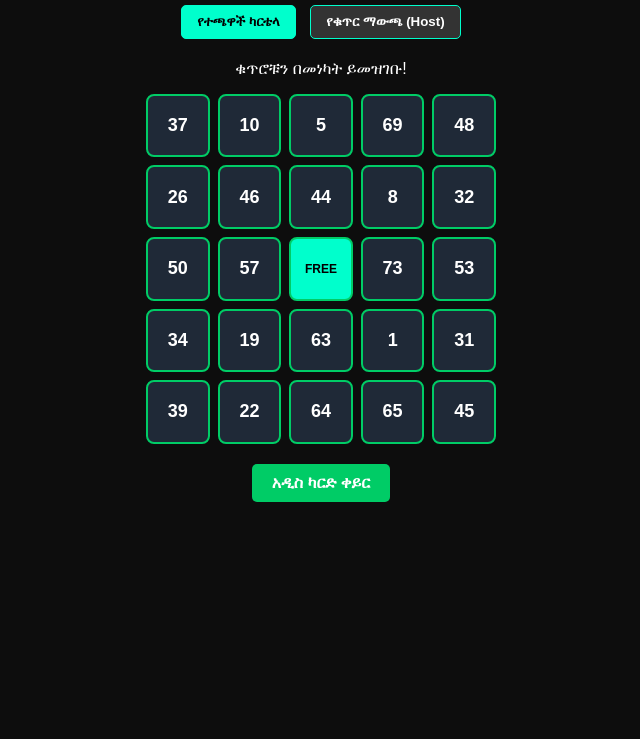
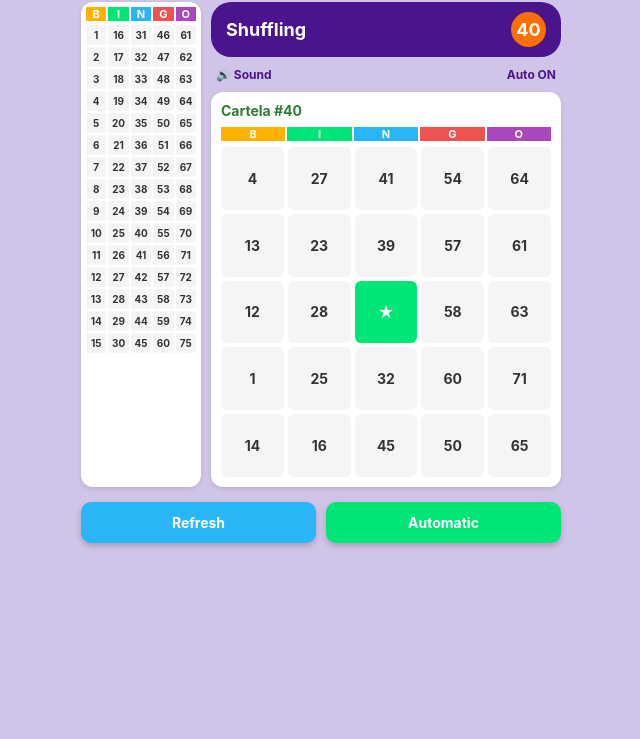
Before and after one commit to dilayp37-cmd/dila-bingo, a plain HTML site: page index.html in a window 1280 px wide. Shown: the part 61-800 px from the top of the page, without its empty margins (319-959 px from the left). Drawn offline with Linux system fonts and the light colour scheme.

Commit message:
Update index.html

```diff
--- a/index.html
+++ b/index.html
@@ -3,189 +3,406 @@
 <html lang="am">
 <head>
     <meta charset="UTF-8">
-    <meta name="viewport" content="width=device-width, initial-scale=1.0">
-    <title>ዲላ ቢንጎ (Dila Bingo)</title>
+    <meta name="viewport" content="width=device-width, initial-scale=1.0, maximum-scale=1.0, user-scalable=no">
+    <title>Dila Bingo</title>
     <style>
+        :root {
+            --bg-color: #d1c4e9;
+            --header-bg: #4a148c;
+            --card-bg: #ffffff;
+            --b-color: #ffb300;
+            --i-color: #00e676;
+            --n-color: #29b6f6;
+            --g-color: #ef5350;
+            --o-color: #ab47bc;
+        }
+
+        * {
+            box-sizing: border-box;
+            margin: 0;
+            padding: 0;
+            font-family: -apple-system, BlinkMacSystemFont, "Segoe UI", Roboto, Helvetica, Arial, sans-serif;
+            user-select: none;
+        }
+
         body {
-            font-family: Arial, sans-serif;
-            background-color: #0d0d0d;
-            color: #ffffff;
-            text-align: center;
-            margin: 0;
-            padding: 15px;
+            background-color: var(--bg-color);
+            padding: 10px;
+            display: flex;
+            flex-direction: column;
+            gap: 10px;
+            max-width: 500px;
+            margin: 0 auto;
         }
-        h1 { color: #00ffcc; font-size: 22px; margin-bottom: 5px; }
-        .mode-btn {
-            background-color: #333;
-            color: #fff;
-            border: 1px solid #00ffcc;
-            padding: 8px 15px;
-            margin: 5px;
-            border-radius: 5px;
-            font-weight: bold;
-            cursor: pointer;
-        }
-        .active-mode { background-color: #00ffcc; color: #000; }
 
-        /* Auto Caller Panel */
-        #caller-panel {
-            background: #1a1a1a;
-            border: 2px solid #00ffcc;
-            border-radius: 10px;
-            padding: 15px;
-            margin: 15px auto;
-            max-width: 350px;
-        }
-        .current-number {
-            font-size: 48px;
-            font-weight: bold;
-            color: #ffcc00;
-            margin: 10px 0;
-        }
-        .control-btn {
-            background-color: #00cc66;
-            color: white;
-            border: none;
-            padding: 10px 20px;
-            font-size: 16px;
-            font-weight: bold;
-            border-radius: 5px;
-            cursor: pointer;
-            margin: 5px;
-        }
-        .reset-btn { background-color: #ff3333; }
-
-        /* Bingo Card */
-        .grid {
+        /* Top Info Bar */
+        .top-stats {
             display: grid;
             grid-template-columns: repeat(5, 1fr);
-            gap: 8px;
-            max-width: 350px;
-            margin: 15px auto;
+            gap: 5px;
+            background: #fff;
+            padding: 8px;
+            border-radius: 12px;
+            text-align: center;
+            box-shadow: 0 2px 5px rgba(0,0,0,0.1);
         }
-        .cell {
-            background-color: #1f2937;
-            border: 2px solid #00cc66;
-            border-radius: 8px;
-            aspect-ratio: 1;
+
+        .stat-box {
+            display: flex;
+            flex-direction: column;
+            justify-content: center;
+        }
+
+        .stat-label {
+            font-size: 10px;
+            color: #666;
+            font-weight: bold;
+        }
+
+        .stat-val {
+            font-size: 12px;
+            font-weight: 800;
+            color: #333;
+        }
+
+        /* Main Game Layout */
+        .main-layout {
+            display: grid;
+            grid-template-columns: 120px 1fr;
+            gap: 10px;
+        }
+
+        /* Left Board (1-75 Numbers) */
+        .board-container {
+            background: #fff;
+            border-radius: 12px;
+            padding: 5px;
+            display: flex;
+            flex-direction: column;
+            max-height: 520px;
+            overflow-y: auto;
+            box-shadow: 0 2px 5px rgba(0,0,0,0.1);
+        }
+
+        .board-header {
+            display: grid;
+            grid-template-columns: repeat(5, 1fr);
+            gap: 2px;
+            font-weight: bold;
+            font-size: 11px;
+            text-align: center;
+            color: #fff;
+            margin-bottom: 4px;
+        }
+
+        .b-head { background: var(--b-color); }
+        .i-head { background: var(--i-color); }
+        .n-head { background: var(--n-color); }
+        .g-head { background: var(--g-color); }
+        .o-head { background: var(--o-color); }
+
+        .board-grid {
+            display: grid;
+            grid-template-columns: repeat(5, 1fr);
+            gap: 2px;
+        }
+
+        .board-num {
+            background: #f5f5f5;
+            font-size: 10px;
+            font-weight: bold;
+            text-align: center;
+            padding: 4px 0;
+            border-radius: 3px;
+            color: #333;
+        }
+
+        .board-num.active {
+            background: #ff4081;
+            color: #fff;
+        }
+
+        /* Right Side: Status + Cartela */
+        .right-panel {
+            display: flex;
+            flex-direction: column;
+            gap: 10px;
+        }
+
+        /* Shuffling Banner */
+        .shuffling-card {
+            background: var(--header-bg);
+            color: #fff;
+            border-radius: 20px;
+            padding: 10px 15px;
+            display: flex;
+            justify-content: space-between;
+            align-items: center;
+        }
+
+        .shuffling-title {
+            font-size: 18px;
+            font-weight: bold;
+        }
+
+        .timer-badge {
+            background: #ff6f00;
+            color: #fff;
+            width: 35px;
+            height: 35px;
+            border-radius: 50%;
             display: flex;
             align-items: center;
             justify-content: center;
             font-size: 18px;
             font-weight: bold;
+        }
+
+        /* Control Toggles */
+        .toggles-bar {
+            display: flex;
+            justify-content: space-between;
+            padding: 0 5px;
+            font-size: 12px;
+            font-weight: bold;
+            color: #4a148c;
+        }
+
+        /* Cartela Section */
+        .cartela-card {
+            background: #fff;
+            border-radius: 12px;
+            padding: 10px;
+            box-shadow: 0 2px 5px rgba(0,0,0,0.1);
+        }
+
+        .cartela-title {
+            color: #2e7d32;
+            font-size: 14px;
+            font-weight: bold;
+            margin-bottom: 8px;
+        }
+
+        .cartela-grid {
+            display: grid;
+            grid-template-columns: repeat(5, 1fr);
+            gap: 4px;
+        }
+
+        .c-cell {
+            background: #f5f5f5;
+            aspect-ratio: 1;
+            display: flex;
+            align-items: center;
+            justify-content: center;
+            font-size: 14px;
+            font-weight: bold;
+            border-radius: 6px;
+            color: #333;
+        }
+
+        .c-cell.marked {
+            background: #00e676;
+            color: #fff;
+        }
+
+        .c-cell.free {
+            background: #00e676;
+            color: #fff;
+            font-size: 16px;
+        }
+
+        /* Bottom Buttons */
+        .action-btns {
+            display: grid;
+            grid-template-columns: 1fr 1fr;
+            gap: 10px;
+            margin-top: 5px;
+        }
+
+        .btn {
+            padding: 12px;
+            border: none;
+            border-radius: 10px;
+            font-weight: bold;
+            font-size: 14px;
+            color: #fff;
             cursor: pointer;
+            box-shadow: 0 3px 6px rgba(0,0,0,0.2);
         }
-        .cell.marked { background-color: #00cc66; color: #000; }
-        .cell.free { background-color: #00ffcc; color: #000; font-size: 12px; }
+
+        .btn-refresh { background: #29b6f6; }
+        .btn-auto { background: #00e676; }
     </style>
 </head>
 <body>
 
-    <h1>🎲 ዲላ ቢንጎ (Dila Bingo)</h1>
-
-    <div>
-        <button class="mode-btn active-mode" onclick="switchMode('player')">የተጫዋች ካርቴላ</button>
-        <button class="mode-btn" onclick="switchMode('caller')">የቁጥር ማውጫ (Host)</button>
+    <!-- Top Stats -->
+    <div class="top-stats">
+        <div class="stat-box"><span class="stat-label">Game ID</span><span class="stat-val">MBGWQ4FF</span></div>
+        <div class="stat-box"><span class="stat-label">Derash</span><span class="stat-val">10</span></div>
+        <div class="stat-box"><span class="stat-label">Players</span><span class="stat-val">1</span></div>
+        <div class="stat-box"><span class="stat-label">Bet</span><span class="stat-val">10</span></div>
+        <div class="stat-box"><span class="stat-label">Call</span><span class="stat-val" id="call-count">0</span></div>
     </div>
 
-    <!-- HOST / AUTO CALLER SECTION -->
-    <div id="caller-panel" style="display:none;">
-        <h3>የወጣው ቁጥር:</h3>
-        <div class="current-number" id="called-num">--</div>
-        <button class="control-btn" id="start-btn" onclick="toggleAutoCall()">የራስ-ሰር ማውጫ ጀምር</button>
-        <button class="control-btn reset-btn" onclick="resetCaller()">እንደገና ጀምር</button>
+    <!-- Main Section -->
+    <div class="main-layout">
+        <!-- Left Column: 1-75 Numbers -->
+        <div class="board-container">
+            <div class="board-header">
+                <div class="b-head">B</div>
+                <div class="i-head">I</div>
+                <div class="n-head">N</div>
+                <div class="g-head">G</div>
+                <div class="o-head">O</div>
+            </div>
+            <div class="board-grid" id="full-board"></div>
+        </div>
+
+        <!-- Right Column: Status + Cartela -->
+        <div class="right-panel">
+            <div class="shuffling-card">
+                <span class="shuffling-title" id="status-title">Shuffling</span>
+                <div class="timer-badge" id="timer">40</div>
+            </div>
+
+            <div class="toggles-bar">
+                <span>🔊 Sound</span>
+                <span>Auto ON</span>
+            </div>
+
+            <!-- Cartela -->
+            <div class="cartela-card">
+                <div class="cartela-title">Cartela #40</div>
+                <div class="board-header" style="margin-bottom: 6px;">
+                    <div class="b-head">B</div>
+                    <div class="i-head">I</div>
+                    <div class="n-head">N</div>
+                    <div class="g-head">G</div>
+                    <div class="o-head">O</div>
+                </div>
+                <div class="cartela-grid" id="cartela-board"></div>
+            </div>
+        </div>
     </div>
 
-    <!-- PLAYER CARD SECTION -->
-    <div id="player-panel">
-        <p>ቁጥሮቹን በመነካት ይመዝገቡ!</p>
-        <div class="grid" id="bingo-board"></div>
-        <button class="control-btn" onclick="generateCard()">አዲስ ካርድ ቀይር</button>
+    <!-- Action Buttons -->
+    <div class="action-btns">
+        <button class="btn btn-refresh" onclick="generateCartela()">Refresh</button>
+        <button class="btn btn-auto" onclick="toggleAutoGame()">Automatic</button>
     </div>
 
     <script>
         let calledNumbers = [];
-        let autoInterval = null;
+        let timerSeconds = 40;
+        let intervalId = null;
+        let isRunning = false;
 
-        function switchMode(mode) {
-            document.querySelectorAll('.mode-btn').forEach(btn => btn.classList.remove('active-mode'));
-            if(mode === 'player') {
-                document.querySelectorAll('.mode-btn')[0].classList.add('active-mode');
-                document.getElementById('player-panel').style.display = 'block';
-                document.getElementById('caller-panel').style.display = 'none';
-            } else {
-                document.querySelectorAll('.mode-btn')[1].classList.add('active-mode');
-                document.getElementById('player-panel').style.display = 'none';
-                document.getElementById('caller-panel').style.display = 'block';
+        // Render Left 1-75 Board Grid
+        function initFullBoard() {
+            const board = document.getElementById('full-board');
+            board.innerHTML = '';
+            for (let r = 0; r < 15; r++) {
+                for (let c = 0; c < 5; c++) {
+                    let num = (c * 15) + (r + 1);
+                    let div = document.createElement('div');
+                    div.className = 'board-num';
+                    div.id = `b-num-${num}`;
+                    div.innerText = num;
+                    board.appendChild(div);
+                }
             }
         }
 
-        // Generate Bingo Card
-        function generateCard() {
-            const board = document.getElementById('bingo-board');
-            board.innerHTML = '';
-            let nums = Array.from({length: 75}, (_, i) => i + 1).sort(() => Math.random() - 0.5).slice(0, 24);
+        // Generate Cartela
+        function generateCartela() {
+            const grid = document.getElementById('cartela-board');
+            grid.innerHTML = '';
+            let columns = [
+                getRandNums(1, 15, 5),
+                getRandNums(16, 30, 5),
+                getRandNums(31, 45, 5),
+                getRandNums(46, 60, 5),
+                getRandNums(61, 75, 5)
+            ];
 
-            let count = 0;
-            for (let i = 0; i < 25; i++) {
-                const cell = document.createElement('div');
-                cell.className = 'cell';
-                if (i === 12) {
-                    cell.innerText = 'FREE';
-                    cell.classList.add('free');
-                } else {
-                    cell.innerText = nums[count];
-                    cell.onclick = () => cell.classList.toggle('marked');
-                    count++;
+            for (let r = 0; r < 5; r++) {
+                for (let c = 0; c < 5; c++) {
+                    let cell = document.createElement('div');
+                    cell.className = 'c-cell';
+                    if (r === 2 && c === 2) {
+                        cell.innerText = '★';
+                        cell.classList.add('free');
+                    } else {
+                        let val = columns[c][r];
+                        cell.innerText = val;
+                        cell.dataset.val = val;
+                        cell.onclick = () => cell.classList.toggle('marked');
+                    }
+                    grid.appendChild(cell);
                 }
-                board.appendChild(cell);
             }
         }
 
-        // Auto Caller Logic
-        function toggleAutoCall() {
-            const btn = document.getElementById('start-btn');
-            if (autoInterval) {
-                clearInterval(autoInterval);
-                autoInterval = null;
-                btn.innerText = "ቀጥል";
-                btn.style.backgroundColor = "#00cc66";
-            } else {
-                btn.innerText = "አቁም (Pause)";
-                btn.style.backgroundColor = "#ff9900";
-                autoInterval = setInterval(drawNumber, 4000); // በየ 4 ሴኮንዱ ይወጣል
+        function getRandNums(min, max, count) {
+            let arr = [];
+            while(arr.length < count){
+                let r = Math.floor(Math.random() * (max - min + 1)) + min;
+                if(!arr.includes(r)) arr.push(r);
             }
+            return arr;
         }
 
-        function drawNumber() {
+        // Auto Game Countdown (40s Cycle)
+        function toggleAutoGame() {
+            if (isRunning) return;
+            isRunning = true;
+            document.getElementById('status-title').innerText = "Playing...";
+
+            intervalId = setInterval(() => {
+                timerSeconds--;
+                document.getElementById('timer').innerText = timerSeconds;
+
+                if (timerSeconds <= 0) {
+                    drawNextNumber();
+                    timerSeconds = 40; // በየ 40 ሰከንዱ አዲስ ቁጥር ይወጣል
+                }
+            }, 1000);
+        }
+
+        function drawNextNumber() {
             if (calledNumbers.length >= 75) {
-                alert("ሁሉም ቁጥሮች ወጥተዋል!");
-                clearInterval(autoInterval);
+                alert("Game Finished!");
+                clearInterval(intervalId);
                 return;
             }
-            let randomNum;
+            let n;
             do {
-                randomNum = Math.floor(Math.random() * 75) + 1;
-            } while (calledNumbers.includes(randomNum));
+                n = Math.floor(Math.random() * 75) + 1;
+            } while (calledNumbers.includes(n));
 
-            calledNumbers.push(randomNum);
-            document.getElementById('called-num').innerText = randomNum;
+            calledNumbers.push(n);
+            document.getElementById('call-count').innerText = calledNumbers.length;
 
-            // ድምፅ እንዲያነብ ማድረግ
-            let speech = new SpeechSynthesisUtterance(randomNum.toString());
+            // Highlight in left board
+            let boardEl = document.getElementById(`b-num-${n}`);
+            if (boardEl) boardEl.classList.add('active');
+
+            // Highlight on player cartela if present
+            document.querySelectorAll('.c-cell').forEach(cell => {
+                if (cell.dataset.val == n) {
+                    cell.classList.add('marked');
+                }
+            });
+
+            // Voice Speech
+            let speech = new SpeechSynthesisUtterance(n.toString());
             window.speechSynthesis.speak(speech);
         }
 
-        function resetCaller() {
-            clearInterval(autoInterval);
-            autoInterval = null;
-            calledNumbers = [];
-            document.getElementById('called-num').innerText = '--';
-            document.getElementById('start-btn').innerText = "የራስ-ሰር ማውጫ ጀምር";
-            document.getElementById('start-btn').style.backgroundColor = "#00cc66";
-        }
-
-        generateCard();
+        initFullBoard();
+        generateCartela();
     </script>
 </body>
 </html>
```
